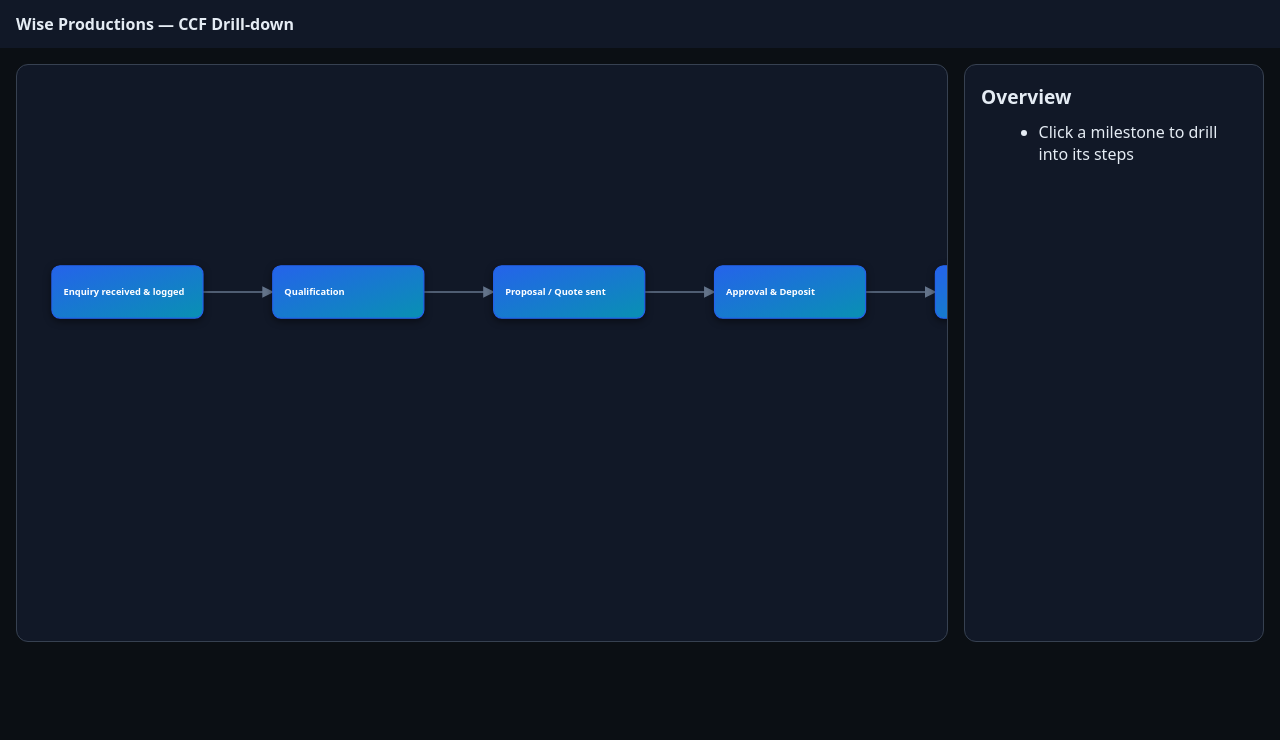
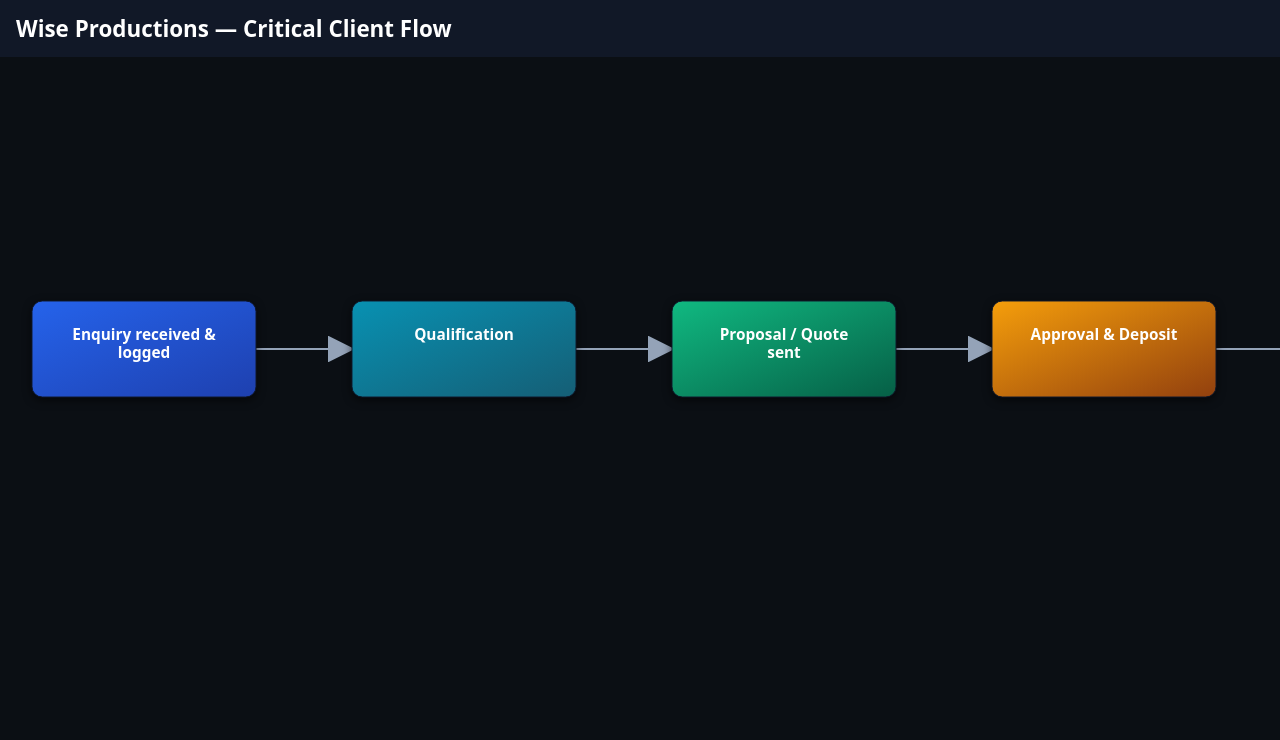
Before and after one commit to MattCLangford/Intranet, a plain HTML site: page index.html in a window 1280 px wide. Drawn offline with Linux system fonts and the light colour scheme.

Commit message:
Update index.html

```diff
--- a/index.html
+++ b/index.html
@@ -3,88 +3,130 @@
 <head>
   <meta charset="utf-8" />
   <meta name="viewport" content="width=device-width, initial-scale=1" />
-  <title>Wise Productions — CCF Drill-down</title>
+  <title>Wise Productions — Critical Client Flow</title>
   <style>
-    body{margin:0;background:#0b0f14;color:#e5ecf4;font:16px/1.4 system-ui,-apple-system,Segoe UI,Roboto,Ubuntu,'Helvetica Neue',Arial,'Noto Sans';}
+    body{margin:0;background:#0b0f14;color:#fff;font:16px/1.4 system-ui,-apple-system,Segoe UI,Roboto,Ubuntu,'Helvetica Neue',Arial,'Noto Sans';}
     header{background:#111827;padding:.8rem 1rem;display:flex;align-items:center;gap:1rem;}
-    .title{font-weight:700}
-    .btn{appearance:none;border:1px solid #374151;background:#1f2937;color:#e5ecf4;padding:.45rem .8rem;border-radius:8px;cursor:pointer;}
-    .wrap{display:grid;grid-template-columns:1fr 300px;gap:1rem;padding:1rem;}
-    .panel{background:#111827;border:1px solid #374151;border-radius:12px;overflow:hidden}
-    #stageDetails{padding:1rem}
-    h2{margin:.2rem 0 .6rem;font-size:1.2rem}
-    .list{margin:.5rem 0 0 1.1rem}
-    .canvas{position:relative;height:72vh;min-height:420px}
+    .title{font-weight:700;font-size:1.4rem}
+    .btn{appearance:none;border:none;background:#2563eb;color:#fff;padding:.55rem 1rem;border-radius:6px;cursor:pointer;display:none;}
+    .canvas{position:relative;height:85vh;}
     svg{width:100%;height:100%;display:block;}
-    .node{fill:url(#gradNode);stroke:#2563eb;stroke-width:2;rx:14;ry:14;cursor:pointer;filter:drop-shadow(0 4px 6px rgba(0,0,0,.5));}
-    .label{font-size:16px;fill:#ffffff;font-weight:700;pointer-events:none;}
-    .edge{stroke:#64748b;stroke-width:2.5;fill:none;marker-end:url(#arrow)}
+    .node{stroke:#0f172a;stroke-width:3;rx:32;ry:32;cursor:pointer;filter:drop-shadow(0 8px 14px rgba(0,0,0,.6));}
+    .label{font-size:48px;fill:#ffffff;font-weight:800;pointer-events:none;text-anchor:middle;dominant-baseline:middle;}
+    .label tspan{display:block;}
+    .edge{stroke:#94a3b8;stroke-width:6;fill:none;marker-end:url(#arrow)}
   </style>
 </head>
 <body>
   <header>
-    <div class="title">Wise Productions — CCF Drill-down</div>
-    <button class="btn" id="back" style="display:none">← Back</button>
+    <div class="title">Wise Productions — Critical Client Flow</div>
+    <button class="btn" id="back">← Back</button>
   </header>
 
-  <main class="wrap">
-    <section class="panel">
   <div class="canvas" id="canvas">
-        <svg id="svg" viewBox="0 0 1600 800">
+    <svg id="svg" viewBox="0 0 4000 1600">
       <defs>
-            <marker id="arrow" viewBox="0 0 10 10" refX="9" refY="5" markerWidth="8" markerHeight="8" orient="auto-start-reverse">
-              <path d="M 0 0 L 10 5 L 0 10 z" fill="#64748b"></path>
+        <marker id="arrow" viewBox="0 0 10 10" refX="9" refY="5" markerWidth="14" markerHeight="14" orient="auto-start-reverse">
+          <path d="M 0 0 L 10 5 L 0 10 z" fill="#94a3b8"></path>
         </marker>
-            <linearGradient id="gradNode" x1="0" y1="0" x2="1" y2="1">
+        <linearGradient id="grad0" x1="0" y1="0" x2="1" y2="1">
           <stop offset="0%" stop-color="#2563eb"/>
-              <stop offset="100%" stop-color="#0891b2"/>
+          <stop offset="100%" stop-color="#1e40af"/>
+        </linearGradient>
+        <linearGradient id="grad1" x1="0" y1="0" x2="1" y2="1">
+          <stop offset="0%" stop-color="#0891b2"/>
+          <stop offset="100%" stop-color="#155e75"/>
+        </linearGradient>
+        <linearGradient id="grad2" x1="0" y1="0" x2="1" y2="1">
+          <stop offset="0%" stop-color="#10b981"/>
+          <stop offset="100%" stop-color="#065f46"/>
+        </linearGradient>
+        <linearGradient id="grad3" x1="0" y1="0" x2="1" y2="1">
+          <stop offset="0%" stop-color="#f59e0b"/>
+          <stop offset="100%" stop-color="#92400e"/>
+        </linearGradient>
+        <linearGradient id="grad4" x1="0" y1="0" x2="1" y2="1">
+          <stop offset="0%" stop-color="#ec4899"/>
+          <stop offset="100%" stop-color="#9d174d"/>
+        </linearGradient>
+        <linearGradient id="grad5" x1="0" y1="0" x2="1" y2="1">
+          <stop offset="0%" stop-color="#8b5cf6"/>
+          <stop offset="100%" stop-color="#4c1d95"/>
+        </linearGradient>
+        <linearGradient id="grad6" x1="0" y1="0" x2="1" y2="1">
+          <stop offset="0%" stop-color="#ef4444"/>
+          <stop offset="100%" stop-color="#7f1d1d"/>
         </linearGradient>
       </defs>
       <g id="edges"></g>
       <g id="nodes"></g>
     </svg>
   </div>
-    </section>
-    <aside class="panel" id="stageDetails">
-      <h2 id="detailTitle">Overview</h2>
-      <ul class="list" id="bulletList"></ul>
-    </aside>
-  </main>
 
   <script>
-    const milestones = [
-      { id:'enquiry', title:'Enquiry received & logged' },
-      { id:'qualify', title:'Qualification' },
-      { id:'proposal', title:'Proposal / Quote sent' },
-      { id:'approval', title:'Approval & Deposit' },
+    const milestones=[
+      { id:'enquiry', title:'Enquiry received & logged', substeps:[
+        {id:'enq1', title:'Capture via web, email or phone'},
+        {id:'enq2', title:'Log in CRM/Opsync'},
+        {id:'enq3', title:'Auto-acknowledge receipt'}
+      ]},
+      { id:'qualify', title:'Qualification', substeps:[
+        {id:'q1', title:'Clarify scope, budget, dates, venue'},
+        {id:'q2', title:'Tiering (T1/T2/T3)'},
+        {id:'q3', title:'Assign provisional owner'}
+      ]},
+      { id:'proposal', title:'Proposal / Quote sent', substeps:[
+        {id:'p1', title:'Estimate crew, kit, logistics'},
+        {id:'p2', title:'Price build + GP check'},
+        {id:'p3', title:'Proposal issued with expiry'}
+      ]},
+      { id:'approval', title:'Approval & Deposit', substeps:[
+        {id:'a1', title:'Contract + T&Cs issued'},
+        {id:'a2', title:'PO or e-signature captured'},
+        {id:'a3', title:'Deposit/payment confirmed'}
+      ]},
       { id:'planning', title:'Pre-production & Planning', substeps:[
         { id:'assignPM', title:'Assign PM & create plan' },
         { id:'designSignoff', title:'Design sign-off & HOD review' },
         { id:'crewLogistics', title:'Crew, logistics, kit prep scheduled' }
-      ] },
-      { id:'delivery', title:'Event Delivery' },
-      { id:'wrap', title:'Post-event wrap → END' }
+      ]},
+      { id:'delivery', title:'Event Delivery', substeps:[
+        {id:'d1', title:'Warehouse prep & QA checks'},
+        {id:'d2', title:'Load-in → show → load-out'},
+        {id:'d3', title:'On-site sign-offs captured'}
+      ]},
+      { id:'wrap', title:'Post-event wrap → END', substeps:[
+        {id:'w1', title:'Crew & client feedback captured'},
+        {id:'w2', title:'Final invoice issued and paid'},
+        {id:'w3', title:'Retrospective stored'}
+      ]}
     ];
 
     const svg=document.getElementById('svg');
     const gNodes=document.getElementById('nodes');
     const gEdges=document.getElementById('edges');
-    const detailTitle=document.getElementById('detailTitle');
-    const list=document.getElementById('bulletList');
     const backBtn=document.getElementById('back');
 
-    let view={x:0,y:0,w:1600,h:800};
-    function applyView(){svg.setAttribute('viewBox',`${view.x} ${view.y} ${view.w} ${view.h}`)}
-    applyView();
+    function wrapText(text, maxChars){
+      const words=text.split(' ');
+      let line='';
+      const lines=[];
+      words.forEach(w=>{
+        if((line+w).length>maxChars){lines.push(line.trim());line=w+' ';}
+        else line+=w+' ';
+      });
+      lines.push(line.trim());
+      return lines;
+    }
 
-    function clear(){ gNodes.innerHTML=''; gEdges.innerHTML=''; }
+    function clear(){gNodes.innerHTML='';gEdges.innerHTML='';}
 
-    function drawFlow(items, vertical=false){
+    function drawFlow(items,vertical=false){
       clear();
-      const NODE_W=260, NODE_H=90, SPACING=120;
+      const NODE_W=700,NODE_H=300,SPACING=300;
       items.forEach((s,i)=>{
-        const x=vertical?600:60+i*(NODE_W+SPACING);
-        const y=vertical?60+i*(NODE_H+SPACING):250;
+        const x=100+i*(NODE_W+SPACING);
+        const y=500;
         const g=document.createElementNS('http://www.w3.org/2000/svg','g');
         g.setAttribute('data-id',s.id);
         const rect=document.createElementNS('http://www.w3.org/2000/svg','rect');
@@ -93,20 +135,27 @@
         rect.setAttribute('width',NODE_W);
         rect.setAttribute('height',NODE_H);
         rect.setAttribute('class','node');
+        rect.setAttribute('fill',`url(#grad${i%7})`);
+
         const label=document.createElementNS('http://www.w3.org/2000/svg','text');
-        label.setAttribute('x',x+20);
-        label.setAttribute('y',y+NODE_H/2+6);
+        label.setAttribute('x',x+NODE_W/2);
+        label.setAttribute('y',y+NODE_H/2-40);
         label.setAttribute('class','label');
-        label.textContent=s.title;
-        g.appendChild(rect); g.appendChild(label);
+
+        const lines=wrapText(s.title,20);
+        lines.forEach((line,idx)=>{
+          const tspan=document.createElementNS('http://www.w3.org/2000/svg','tspan');
+          tspan.setAttribute('x',x+NODE_W/2);
+          tspan.setAttribute('dy',idx===0?0:56);
+          tspan.textContent=line;
+          label.appendChild(tspan);
+        });
+
+        g.appendChild(rect);g.appendChild(label);
         gNodes.appendChild(g);
         if(i<items.length-1){
           const path=document.createElementNS('http://www.w3.org/2000/svg','path');
-          if(vertical){
-            path.setAttribute('d',`M ${x+NODE_W/2} ${y+NODE_H} L ${x+NODE_W/2} ${y+NODE_H+SPACING}`);
-          }else{
           path.setAttribute('d',`M ${x+NODE_W} ${y+NODE_H/2} L ${x+NODE_W+SPACING} ${y+NODE_H/2}`);
-          }
           path.setAttribute('class','edge');
           gEdges.appendChild(path);
         }
@@ -117,8 +166,6 @@
     function showOverview(){
       currentLevel='overview';
       backBtn.style.display='none';
-      detailTitle.textContent='Overview';
-      list.innerHTML='<li>Click a milestone to drill into its steps</li>';
       drawFlow(milestones,false);
     }
     function showSubsteps(id){
@@ -126,12 +173,47 @@
       if(!m||!m.substeps) return;
       currentLevel=id;
       backBtn.style.display='inline-block';
-      detailTitle.textContent=m.title;
-      list.innerHTML=m.substeps.map(s=>`<li>${s.title}</li>`).join('');
-      drawFlow(m.substeps,true);
+      clear();
+      const NODE_W=700,NODE_H=220,SPACING=200;
+      m.substeps.forEach((s,i)=>{
+        const x=1500;
+        const y=100+i*(NODE_H+SPACING);
+        const g=document.createElementNS('http://www.w3.org/2000/svg','g');
+        g.setAttribute('data-id',s.id);
+        const rect=document.createElementNS('http://www.w3.org/2000/svg','rect');
+        rect.setAttribute('x',x);
+        rect.setAttribute('y',y);
+        rect.setAttribute('width',NODE_W);
+        rect.setAttribute('height',NODE_H);
+        rect.setAttribute('class','node');
+        rect.setAttribute('fill','url(#grad0)');
+
+        const label=document.createElementNS('http://www.w3.org/2000/svg','text');
+        label.setAttribute('x',x+NODE_W/2);
+        label.setAttribute('y',y+NODE_H/2-20);
+        label.setAttribute('class','label');
+
+        const lines=wrapText(s.title,22);
+        lines.forEach((line,idx)=>{
+          const tspan=document.createElementNS('http://www.w3.org/2000/svg','tspan');
+          tspan.setAttribute('x',x+NODE_W/2);
+          tspan.setAttribute('dy',idx===0?0:50);
+          tspan.textContent=line;
+          label.appendChild(tspan);
+        });
+
+        g.appendChild(rect);g.appendChild(label);
+        gNodes.appendChild(g);
+        if(i<m.substeps.length-1){
+          const path=document.createElementNS('http://www.w3.org/2000/svg','path');
+          path.setAttribute('d',`M ${x+NODE_W/2} ${y+NODE_H} L ${x+NODE_W/2} ${y+NODE_H+SPACING}`);
+          path.setAttribute('class','edge');
+          gEdges.appendChild(path);
+        }
+      });
     }
 
-    gNodes.addEventListener('click', e=>{
+    gNodes.addEventListener('click',e=>{
       const g=e.target.closest('g[data-id]');
       if(!g) return;
       const id=g.getAttribute('data-id');
@@ -141,6 +223,9 @@
     backBtn.addEventListener('click',showOverview);
 
     // Pan & zoom
+    let view={x:0,y:0,w:4000,h:1600};
+    function applyView(){svg.setAttribute('viewBox',`${view.x} ${view.y} ${view.w} ${view.h}`)}
+    applyView();
     const canvasEl=document.getElementById('canvas');
     let isPanning=false,start={x:0,y:0},startView={...view};
     canvasEl.addEventListener('pointerdown',e=>{isPanning=true;canvasEl.setPointerCapture(e.pointerId);start={x:e.clientX,y:e.clientY};startView={...view};});
```
Lines whose indentation alone changed are shown as unchanged.
